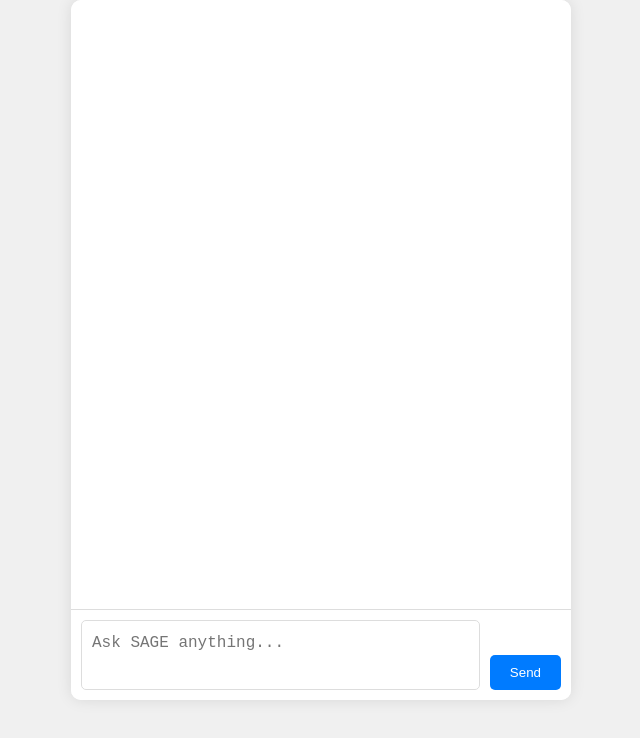
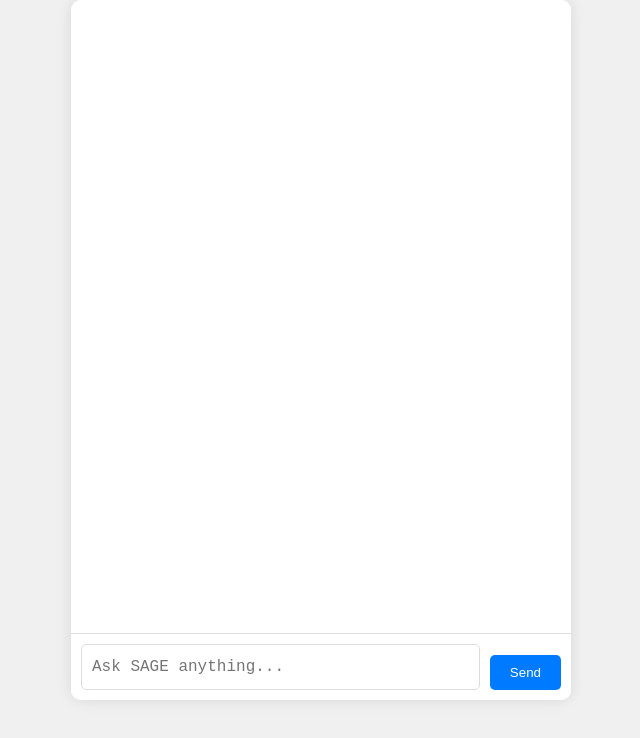
Before and after one commit to Coumardi/SAGE-XR, a React (Create React App) app in the folder frontend/: page / in a window 1280 px wide. Shown: the top 738 px of the page, without its empty margins (319-959 px from the left). Built offline with nearby package versions, Linux system fonts and the light colour scheme.

Commit message:
SAGE:64 improved input box to be scrollable

```diff
--- a/frontend/src/App.css
+++ b/frontend/src/App.css
@@ -62,7 +62,8 @@ body {
   border: 1px solid #ddd;
   border-radius: 5px;
   line-height: 1.5;
-  max-height: 100px; /* Set max height */
+  min-height: 15px;
+  max-height: 150px; /* Set max height */
   overflow-y: auto; /* Enable vertical scrolling */
   resize: none; /* Disable resizing */
   word-wrap: break-word; /* Break long words if necessary */
@@ -79,6 +80,7 @@ body {
   border: none;
   border-radius: 5px;
   cursor: pointer;
+
 }
 
 #send-btn:hover {
--- a/frontend/src/App.js
+++ b/frontend/src/App.js
@@ -4,6 +4,25 @@ import React, { useState, useEffect } from 'react';
 function App() {
   const [messages, setMessages] = useState([]); // To storE chat messages
   const [userInput, setUserInput] = useState(''); // To store user input
+// this funtion adjust the input area when input text increase and adjust
+// overflow behavior based on content height
+  const adjustInputareaHeight = ()=> {
+    const textarea = document.getElementById("chat-input");
+    textarea.style.height = "auto";
+    textarea.style.height=`${textarea.scrollHeight}px`;
+
+    if (textarea.scrollHeight > 50)
+    {
+      textarea.style.overflowY = "auto";
+    }
+    else
+    {
+      textarea.style.overflowY = "hidden";
+    }
+
+
+  };
+
   const sendMessage = async () => {
     if (userInput.trim() !== "") {
       setMessages([...messages, { type: 'user', text: userInput }]); // Add user message to chat
@@ -25,6 +44,7 @@ function App() {
       }
 
       setUserInput(''); // Clear input
+
     }
   };
 
@@ -58,8 +78,11 @@ function App() {
       <div className="input-area">
         <textarea
           id="chat-input"
+          rows={1}
           value={userInput}
-          onChange={(e) => setUserInput(e.target.value)}
+          onChange={(e) => {setUserInput(e.target.value);
+            adjustInputareaHeight();
+          }}
           onKeyPress={handleKeyPress} // Call handleKeyPress when a key is pressed
           placeholder="Ask SAGE anything..."
           autoComplete="off"
```
